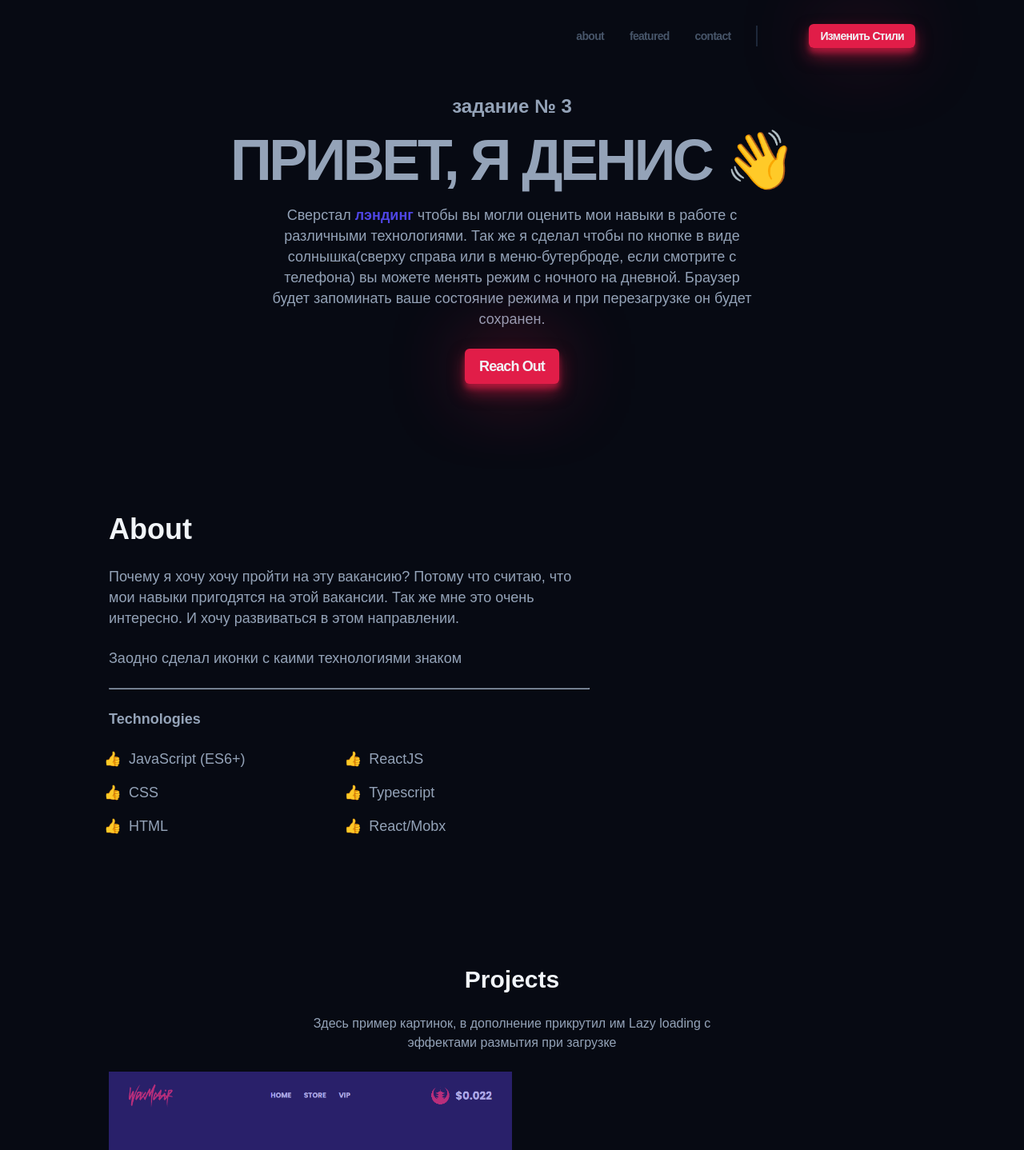
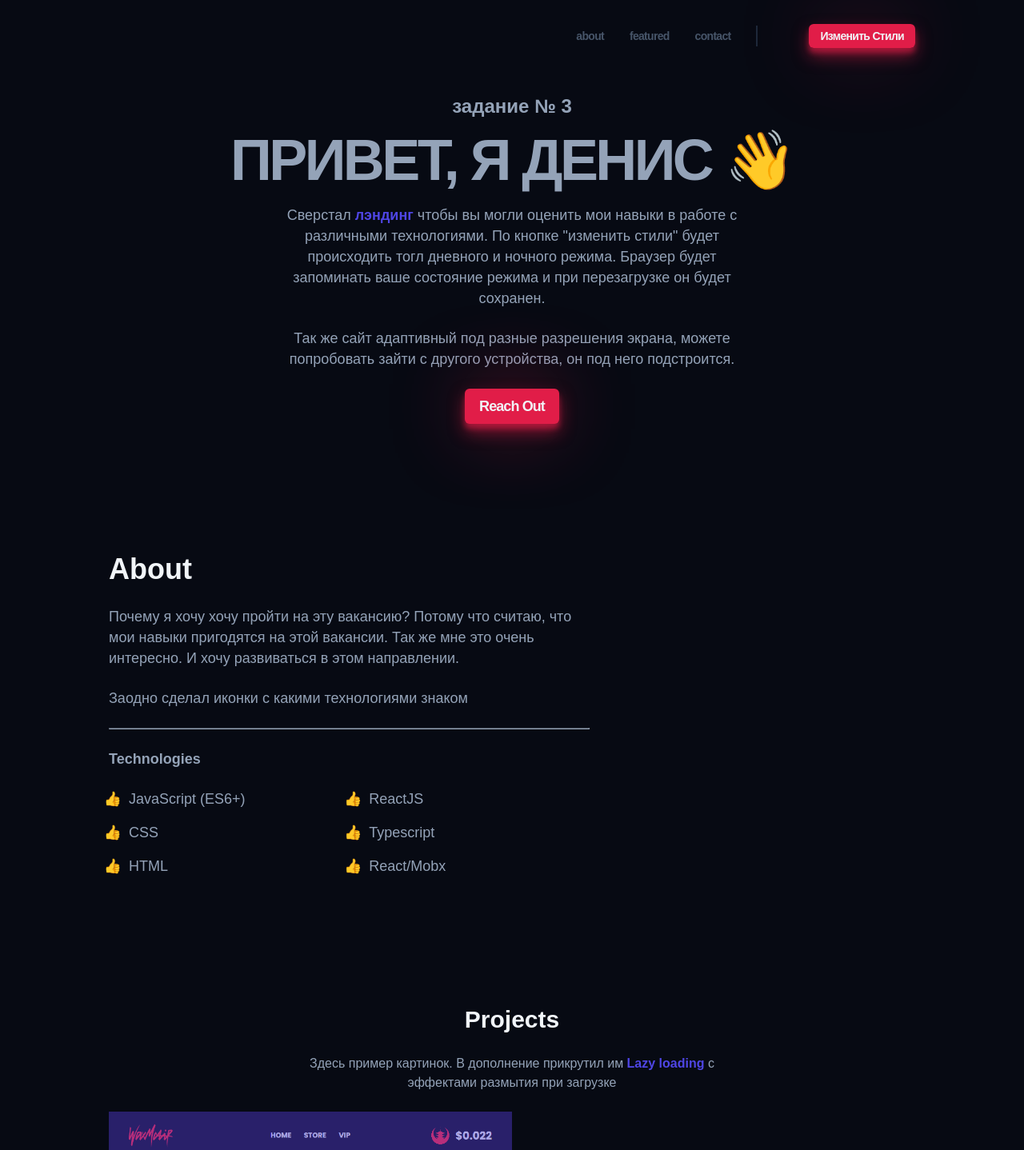
Before and after one commit to Denis-Scherbakov/portfolio, a React (Create React App) app: page / in a window 1280 px wide. Shown: the top 1438 px of the page at 80% size. Built offline with nearby package versions, Linux system fonts and the light colour scheme; a web font is replaced by a local one.

Commit message:
правки кнопок и текста

```diff
--- a/src/components/about/About.tsx
+++ b/src/components/about/About.tsx
@@ -11,7 +11,7 @@ export const About = () => {
           хочу развиваться в этом направлении.
         </p>
         <p className={styles.about__description}>
-          Заодно сделал иконки с каими технологиями знаком
+          Заодно сделал иконки с какими технологиями знаком
         </p>
         <hr className={styles.about__hr} />
         <h3 className={styles.about__subtitle}>Technologies</h3>
--- a/src/components/hero/Hero.tsx
+++ b/src/components/hero/Hero.tsx
@@ -15,10 +15,13 @@ export const Hero = () => {
       <h1 className={styles.hero__title}>Привет, я Денис 👋</h1>
       <p className={styles.hero__description}>
         Сверстал <strong>лэндинг</strong> чтобы вы могли оценить мои навыки в
-        работе с различными технологиями. Так же я сделал чтобы по кнопке в виде
-        солнышка(сверху справа или в меню-бутерброде, если смотрите с телефона)
-        вы можете менять режим с ночного на дневной. Браузер будет запоминать
+        работе с различными технологиями. По кнопке "изменить стили" будет
+        происходить тогл дневного и ночного режима. Браузер будет запоминать
         ваше состояние режима и при перезагрузке он будет сохранен.
+      </p>
+      <p className={styles.hero__description}>
+        Так же сайт адаптивный под разные разрешения экрана, можете попробовать
+        зайти с другого устройства, он под него подстроится.
       </p>
       <Button text="Reach Out" className={styles.hero__button} />
     </section>
--- a/src/components/mobile-menu/MobileMenu.tsx
+++ b/src/components/mobile-menu/MobileMenu.tsx
@@ -53,7 +53,11 @@ export const MobileMenu = ({
           </button>
         </li>
         <li>
-          <Button text="resume" className={styles.mobile__button} />
+          <Button
+            text="изменить стили"
+            className={styles.mobile__button}
+            toggleDarkMode={toggleDarkMode}
+          />
         </li>
       </ul>
     </div>
--- a/src/components/projects/Projects.tsx
+++ b/src/components/projects/Projects.tsx
@@ -10,8 +10,8 @@ export const Projects = observer(() => {
     <section className={`${styles.work} container section`}>
       <h2 className={styles.work__title}>Projects</h2>
       <p className={styles.work__description}>
-        Здесь пример картинок, в дополнение прикрутил им Lazy loading c
-        эффектами размытия при загрузке
+        Здесь пример картинок. В дополнение прикрутил им{" "}
+        <strong>Lazy loading</strong> с эффектами размытия при загрузке
       </p>
       <div className={styles.work__projects__container}>
         {projects.map((project) => {
```
